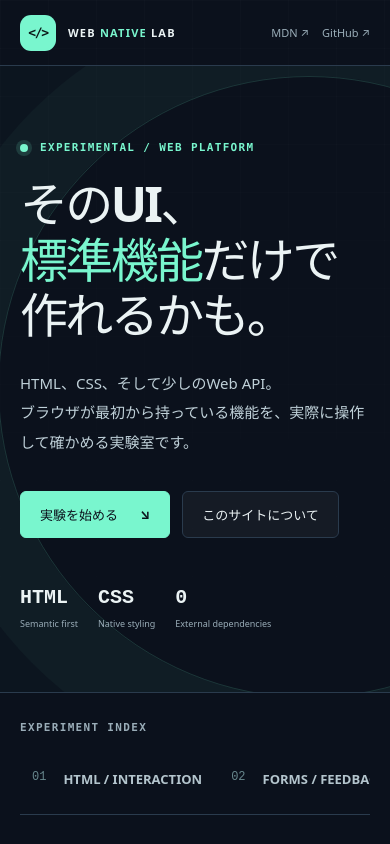
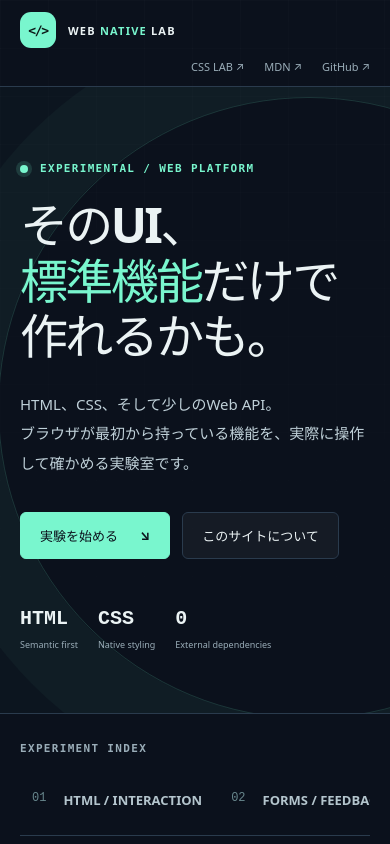
Before and after one commit to naoiw/web-native-lab, a plain HTML site: page public/index.html in a window 390 px wide. Shown: the top 844 px of the page. Drawn offline with Linux system fonts and the light colour scheme.

Commit message:
feat: ヘッダー右上にCSS Native Labリンクを追加 (#4)
* feat: link sister lab and MDN in header

* style: keep header links accessible on mobile

```diff
--- a/public/index.html
+++ b/public/index.html
@@ -21,7 +21,8 @@
       <span class="brand-mark" aria-hidden="true">&lt;/&gt;</span>
       <span>WEB <strong>NATIVE</strong> LAB</span>
     </a>
-    <nav class="header-links" aria-label="外部リンク">
+    <nav class="header-links" aria-label="関連サイト">
+      <a href="https://naoiw.github.io/css-native-lab/" target="_blank" rel="noopener noreferrer">CSS LAB <span aria-hidden="true">↗</span></a>
       <a href="https://developer.mozilla.org/ja/docs/Web" target="_blank" rel="noopener noreferrer">MDN <span aria-hidden="true">↗</span></a>
       <a href="https://github.com/naoiw/web-native-lab" target="_blank" rel="noopener noreferrer">GitHub <span aria-hidden="true">↗</span></a>
     </nav>
--- a/public/styles.css
+++ b/public/styles.css
@@ -230,3 +230,10 @@ button:focus-visible, a:focus-visible, input:focus-visible, summary:focus-visibl
   .base-select option { padding: 9px; border-radius: 4px; }
   .base-select option:hover { background: #294d52; }
 }
+
+/* Keep all three header links visible on narrow screens. */
+@media (max-width: 520px) {
+  .site-header { flex-wrap: wrap; column-gap: 10px; row-gap: 0; padding-top: 12px; }
+  .header-links { width: 100%; justify-content: flex-end; gap: 20px; padding-block: 11px 12px; }
+  .header-links a { font-size: 11px; white-space: nowrap; }
+}
```
